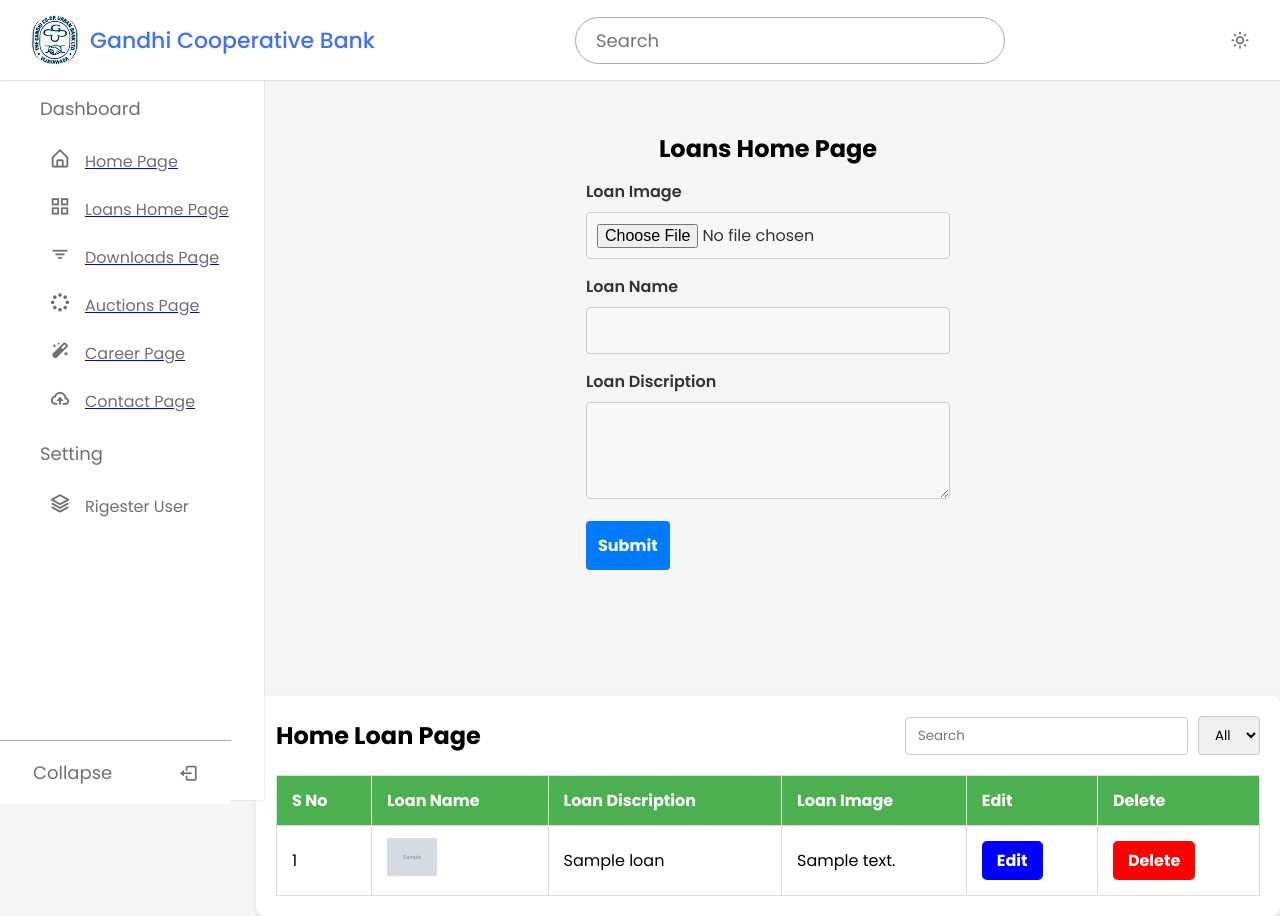
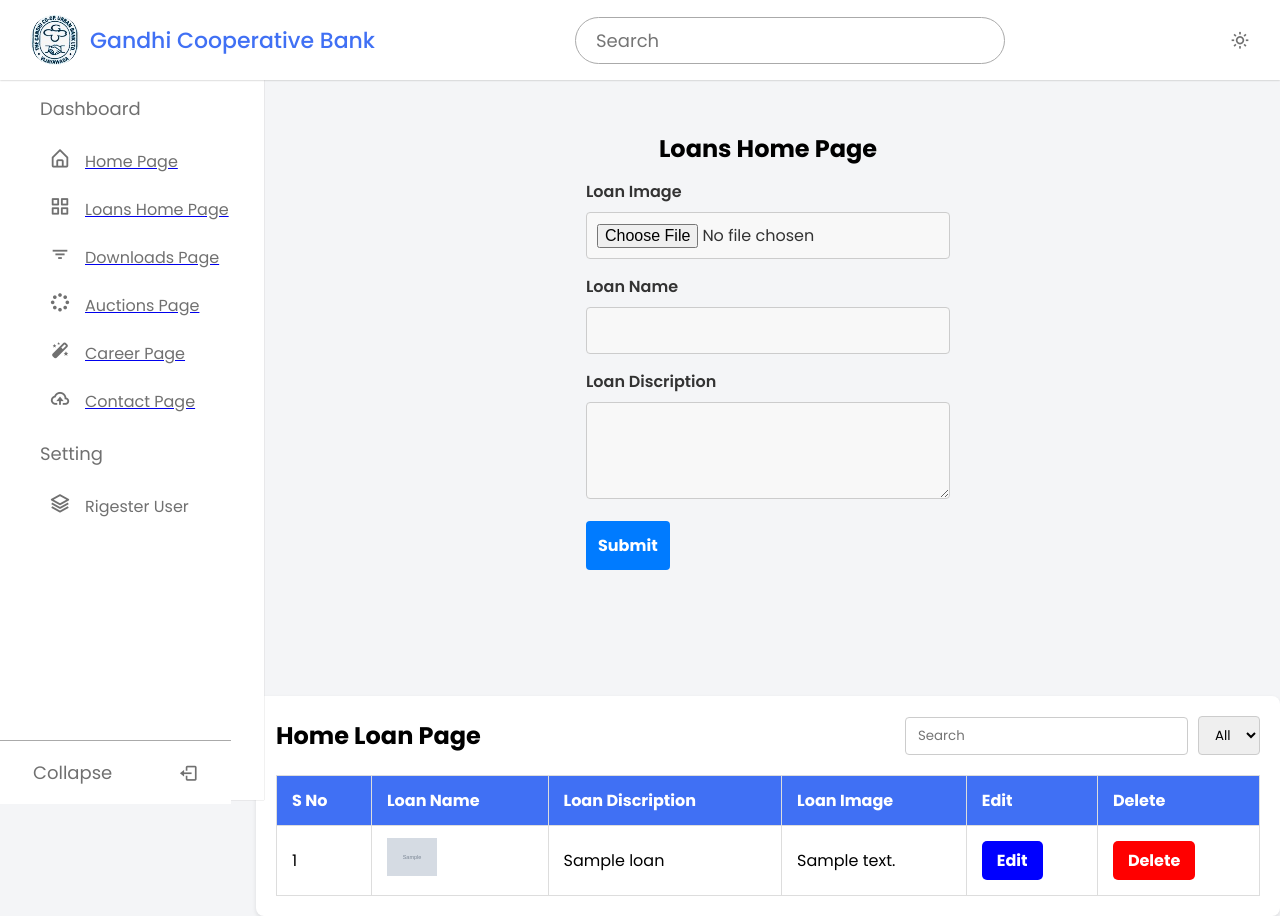
Before and after one commit to SaanvikaSolutions/GANDHI-CO-OPERATIVE-URBAN-BANK-, a PHP site: page /admin/view_loanhome.php in a window 1280 px wide. Run offline with PHP 8.4, Linux system fonts and the light colour scheme; tables that the repository leaves empty or names only in its code hold one stand-in row (values such as "Sample post"); grey boxes marked "Sample" are stand-in pictures; some libraries are stand-ins or nearby versions.

Commit message:
changed table colur

```diff
--- a/admin/css/table.css
+++ b/admin/css/table.css
@@ -64,7 +64,7 @@ body {
 }
 
 .orders-table th {
-    background-color: #4CAF50;
+    background-color: #4070f4;
     color: white;
 }
 
@@ -82,12 +82,12 @@ body {
 }
 
 .orders-table th {
-    background-color: #4CAF50;
+    background-color: #4070f4;
     color: white;
 }
 
 .btn-primary {
-    background-color: #4CAF50;
+    background-color: #4070f4;
     border: none;
     color: white;
 }
```
